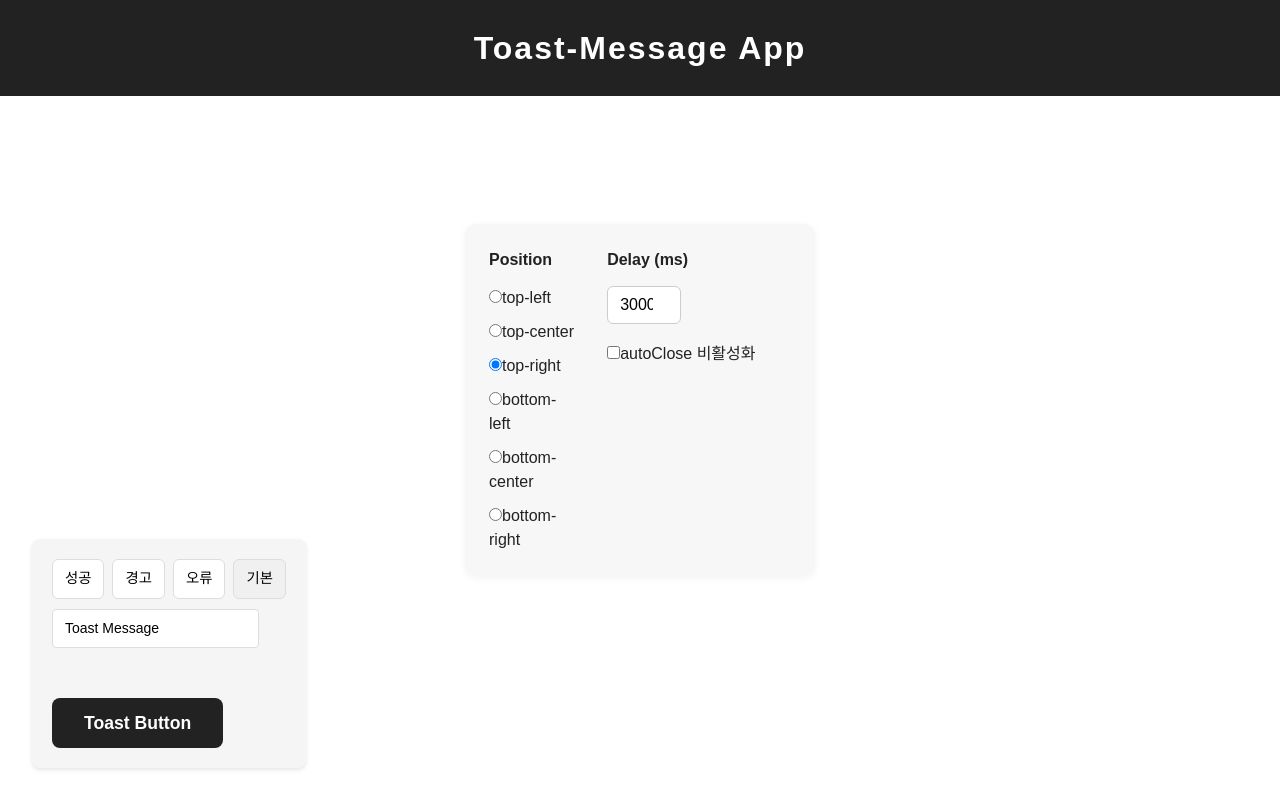
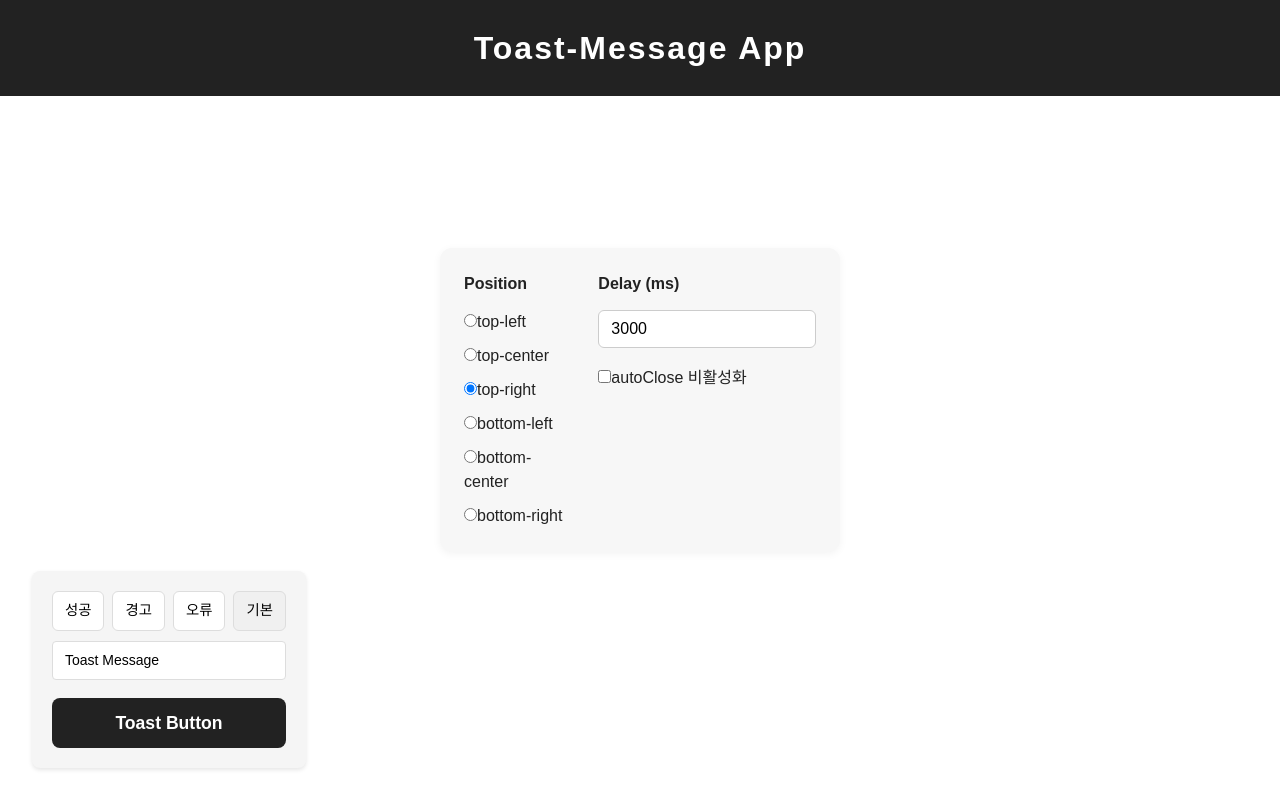
Before and after one commit to CWDll/toast-message, a React (Create React App) app: page / in a window 1280 px wide. Built offline with nearby package versions, Linux system fonts and the light colour scheme.

Commit message:
style: ToastButton, OptionBox UI 개선

```diff
--- a/src/components/OptionBox/index.tsx
+++ b/src/components/OptionBox/index.tsx
@@ -1,5 +1,5 @@
 import React from "react";
-import { OptionBoxContainer, OptionGroup, Label, DelayInput } from "./style";
+import * as S from "./style";
 import { Position } from "../../types/toast";
 
 interface OptionBoxProps {
@@ -29,9 +29,9 @@ export default function OptionBox({
   setAutoClose,
 }: OptionBoxProps) {
   return (
-    <OptionBoxContainer>
-      <OptionGroup>
-        <Label>Position</Label>
+    <S.OptionBoxContainer>
+      <S.OptionGroup>
+        <S.Label>Position</S.Label>
         {positions.map((pos) => (
           <label key={pos}>
             <input
@@ -44,10 +44,10 @@ export default function OptionBox({
             {pos}
           </label>
         ))}
-      </OptionGroup>
-      <OptionGroup>
-        <Label>Delay (ms)</Label>
-        <DelayInput
+      </S.OptionGroup>
+      <S.OptionGroup>
+        <S.Label>Delay (ms)</S.Label>
+        <S.DelayInput
           type="number"
           min={0}
           value={delay}
@@ -62,7 +62,7 @@ export default function OptionBox({
           />
           autoClose 비활성화
         </label>
-      </OptionGroup>
-    </OptionBoxContainer>
+      </S.OptionGroup>
+    </S.OptionBoxContainer>
   );
 }
--- a/src/components/OptionBox/style.ts
+++ b/src/components/OptionBox/style.ts
@@ -7,12 +7,13 @@ export const OptionBoxContainer = styled.div`
   transform: translate(-50%, -50%);
   display: flex;
   flex-direction: row;
+  justify-content: space-between;
   gap: 30px;
   padding: 24px;
   background: #f7f7f7;
   border-radius: 12px;
   box-shadow: 0 2px 8px rgba(0, 0, 0, 0.05);
-  width: 350px;
+  width: 400px;
 `;
 
 export const OptionGroup = styled.div`
@@ -31,5 +32,5 @@ export const DelayInput = styled.input`
   border: 1px solid #ccc;
   border-radius: 6px;
   font-size: 1rem;
-  width: 40%;
+  width: 100%;
 `;
--- a/src/components/ToastButton/style.ts
+++ b/src/components/ToastButton/style.ts
@@ -2,13 +2,13 @@ import styled from "styled-components";
 
 export const ToastButtonWrapper = styled.div`
   width: 100%;
-  margin-top: 16px;
   display: flex;
   justify-content: flex-start;
 `;
 
 export const Button = styled.button`
   padding: 12px 32px;
+  width: 100%;
   background: #222;
   color: #fff;
   border: none;
@@ -16,7 +16,7 @@ export const Button = styled.button`
   font-size: 1.1rem;
   font-weight: bold;
   cursor: pointer;
-  margin-top: 24px;
+  margin-top: 8px;
   transition: background 0.2s;
   &:hover {
     background: #444;
--- a/src/styles/AppStyle.ts
+++ b/src/styles/AppStyle.ts
@@ -23,6 +23,7 @@ export const ToastInput = styled.input`
   font-size: 14px;
   outline: none;
   transition: border-color 0.2s;
+  width: 100%;
 
   &:focus {
     border-color: #666;
```
